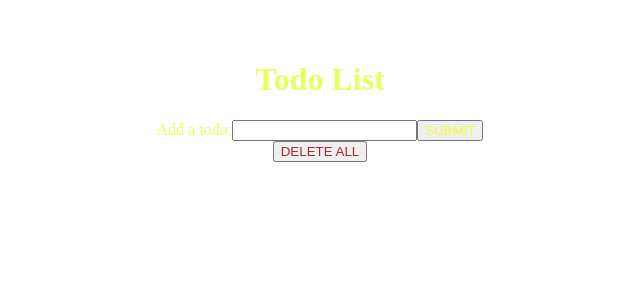
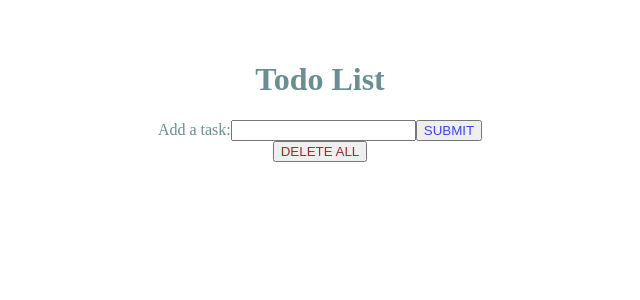
Before and after one commit to tomfyfe85/todo_list_React_js, a React (Vite) app: page / in a window 1280 px wide. Shown: the top 300 px of the page, without its empty margins (320-960 px from the left). Built offline with nearby package versions, Linux system fonts and the light colour scheme.

Commit message:
user cannot submit an empty inoput field. Found an motivational message api and noted url in planning.md

```diff
--- a/src/App.css
+++ b/src/App.css
@@ -3,14 +3,14 @@
   margin: 0 auto;
   padding: 2rem;
   text-align: center;
-  color: rgba(221, 255, 0, 0.633);
+  color: rgba(19, 77, 84, 0.633);
 }
 
 #input {
   color: rgba(223, 19, 39, 0.902);
 }
 #submit {
-  color: rgba(246, 255, 0, 0.754);
+  color: rgba(0, 13, 255, 0.754);
 }
 
 #delete {
--- a/src/components/TodoList.jsx
+++ b/src/components/TodoList.jsx
@@ -7,6 +7,9 @@ const TodoList = () => {
 
   const addTodo = (event) => {
     event.preventDefault();
+    if (newTodo === "") {
+      return
+    }
     setIdCounter(idCounter + 1);
     setTodos([...todos, { id: idCounter, todo: newTodo }]);
     setNewTodo("");
@@ -25,7 +28,7 @@ const TodoList = () => {
       <h1>Todo List</h1>
       <form onSubmit={addTodo}>
         <label htmlFor="addTodo">
-          Add a todo:
+          Add a task:
           <input
             id="input"
             type="text"
```
Also changed, not shown: src/planning.md (+3 -3 lines).
